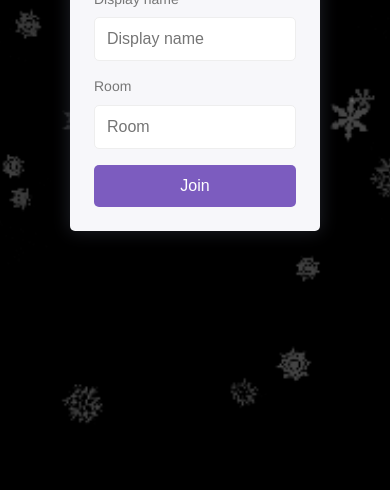
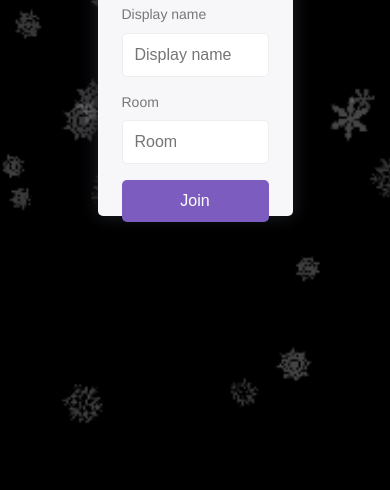
Before and after one commit to Evan-J-Hahn/node-chat-app, a website: page public/index.html in a window 390 px wide. Shown: the part 354-844 px from the top of the page. Drawn offline with Linux system fonts and the light colour scheme.

Commit message:
resize for mobile

```diff
--- a/public/css/styles.css
+++ b/public/css/styles.css
@@ -194,11 +194,8 @@ h2 .color {
 }
 
 @media (max-width: 50rem) {
-    .centered-form {
-        width: 100vw;
-        height: 100vh;
-        display: flex;
-        justify-content: center;
-        align-items: center;
+    .centered-form__box {
+        width: 50vw;
+        height: 35vh;
     }
 }
```
